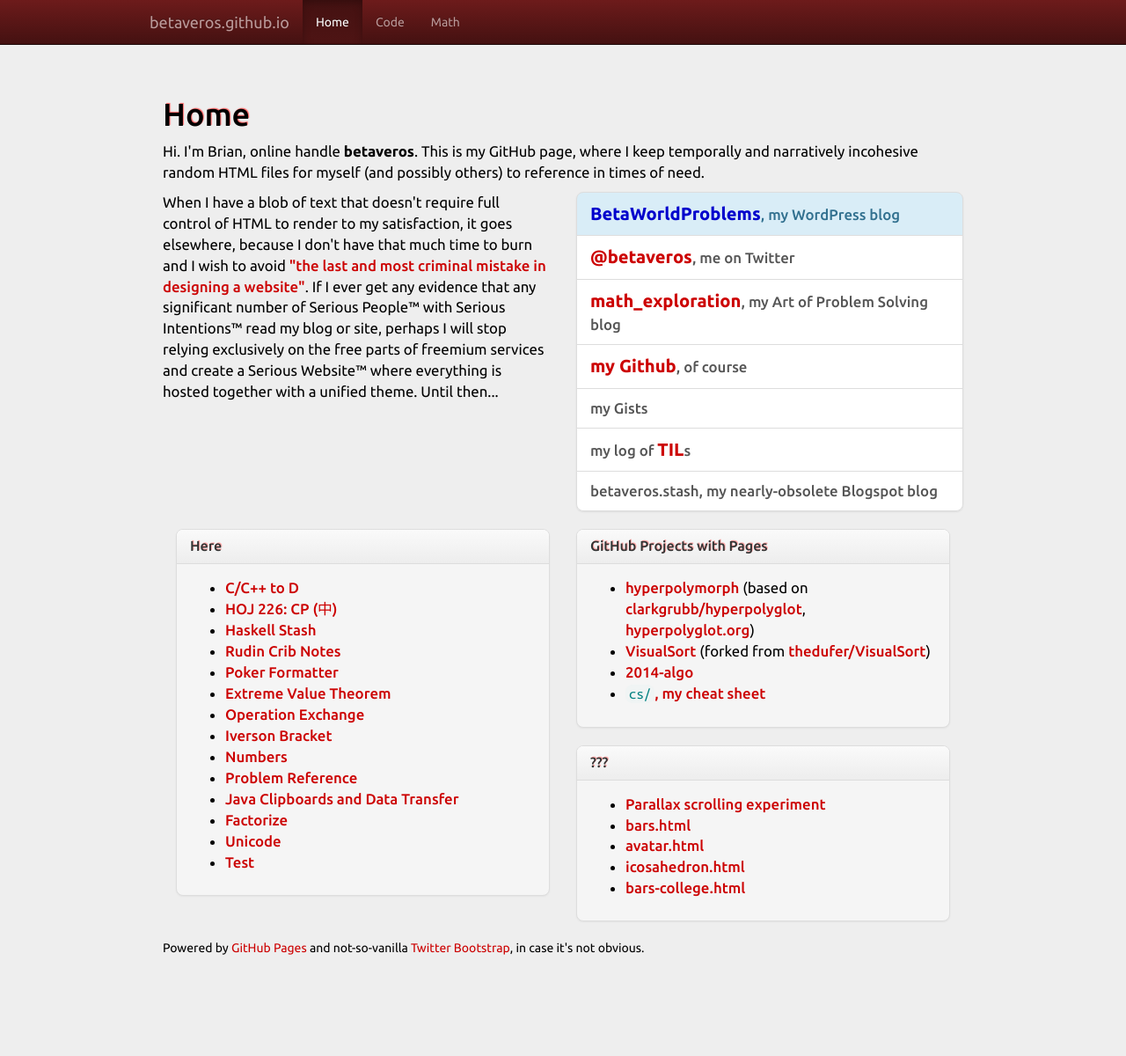
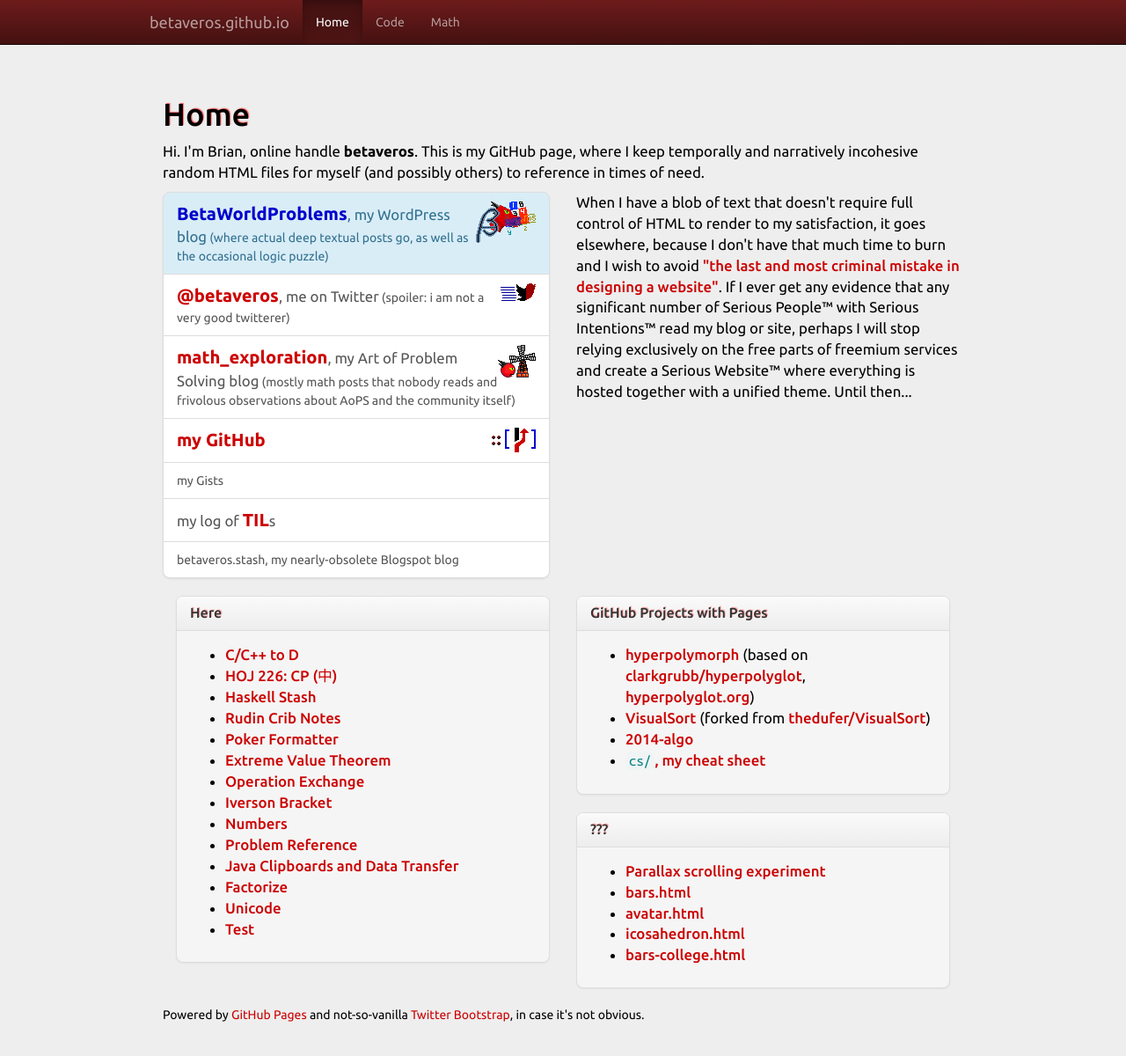
Before and after one commit to betaveros/betaveros.github.io, a Jekyll site: the page built from index.html, in a window 1280 px wide and 1213 px high. Shown: the top 1200 px of the window at 88% size. Built offline with Jekyll 4.4.1, drawn with Linux system fonts in a browser that asks for light colours.

Commit message:
More rearranging front page and icons

```diff
--- a/css/template.css
+++ b/css/template.css
@@ -12,5 +12,5 @@ h3, h4, h5, h6 {
 }
 .master { font-size: 120%; }
 .master a { font-weight: 500; }
-.master a strong { color: #c00; font-size: 120%; }
-.master a.list-group-item-info strong { color: #00c; }
+a .master strong { color: #c00; font-size: 120%; }
+a.list-group-item-info .master strong { color: #00c; }
--- a/index.html
+++ b/index.html
@@ -7,18 +7,39 @@ title: Home
 
 <div class="row">
 <div class="col-md-6">
-<p class="master">When I have a blob of text that doesn't require full control of HTML to render to my satisfaction, it goes elsewhere, because I don't have that much time to burn and I wish to avoid <a href="http://qntm.org/design">"the last and most criminal mistake in designing a website"</a>. If I ever get any evidence that any significant number of Serious People™ with Serious Intentions™ read my blog or site, perhaps I will stop relying exclusively on the free parts of freemium services and create a Serious Website™ where everything is hosted together with a unified theme. Until then...</p>
+<div class="list-group">
+	<a href="https://betaveros.wordpress.com/" class="list-group-item list-group-item-info">
+		<img src="/img/wpicon.gif" alt="WordPress icon" class="pull-right"/>
+		<span class="master"><strong>BetaWorldProblems</strong>, my WordPress blog</span> (where actual deep textual posts go, as well as the occasional logic puzzle)
+		<span class="clearfix"></span>
+	</a>
+	<a href="https://twitter.com/betaveros" class="list-group-item">
+		<img src="/img/twittericon.gif" alt="Twitter icon" class="pull-right"/>
+		<span class="master"><strong>@betaveros</strong>, me on Twitter</span> (spoiler: i am not a very good twitterer)
+	</a>
+	<a href="http://www.artofproblemsolving.com/Forum/blog.php?u=25458" class="list-group-item">
+		<img src="/img/aopsicon.gif" alt="AoPS icon" class="pull-right"/>
+		<span class="master"><strong>math_exploration</strong>, my Art of Problem Solving blog</span> (mostly math posts that nobody reads and frivolous observations about AoPS and the community itself)
+		<span class="clearfix"></span>
+	</a>
+	<a href="https://github.com/betaveros" class="list-group-item">
+		<img src="/img/giticon.gif" alt="GitHub icon" class="pull-right"/>
+		<span class="master"><strong>my GitHub</strong></span>
+		<span class="clearfix"></span>
+	</a>
+	<a href="https://gist.github.com/betaveros" class="list-group-item">
+		my Gists
+	</a>
+	<a href="https://dl.dropboxusercontent.com/u/5295912/til.html" class="list-group-item">
+		<span class="master">my log of <strong>TIL</strong>s</span>
+	</a>
+	<a href="https://betaveros.blogspot.com/" class="list-group-item">
+		betaveros.stash, my nearly-obsolete Blogspot blog
+	</a>
+</div>
 </div>
 <div class="col-md-6">
-<div class="list-group master">
-	<a href="https://betaveros.wordpress.com/" class="list-group-item list-group-item-info"><strong>BetaWorldProblems</strong>, my WordPress blog</a>
-	<a href="https://twitter.com/betaveros" class="list-group-item"><strong>@betaveros</strong>, me on Twitter</a>
-	<a href="http://www.artofproblemsolving.com/Forum/blog.php?u=25458" class="list-group-item"><strong>math_exploration</strong>, my Art of Problem Solving blog</a>
-	<a href="https://github.com/betaveros" class="list-group-item"><strong>my Github</strong>, of course</a>
-<a href="https://gist.github.com/betaveros" class="list-group-item">my Gists</a>
-<a href="https://dl.dropboxusercontent.com/u/5295912/til.html" class="list-group-item">my log of <strong>TIL</strong>s</a>
-<a href="https://betaveros.blogspot.com/" class="list-group-item">betaveros.stash, my nearly-obsolete Blogspot blog</a>
-</div>
+<p class="master">When I have a blob of text that doesn't require full control of HTML to render to my satisfaction, it goes elsewhere, because I don't have that much time to burn and I wish to avoid <a href="http://qntm.org/design">"the last and most criminal mistake in designing a website"</a>. If I ever get any evidence that any significant number of Serious People™ with Serious Intentions™ read my blog or site, perhaps I will stop relying exclusively on the free parts of freemium services and create a Serious Website™ where everything is hosted together with a unified theme. Until then...</p>
 </div>
 </div>
 
```
Also changed, not shown: img/aopsicon.gif (added), img/giticon.gif (added), img/twittericon.gif (added), img/wpicon.gif (added).
